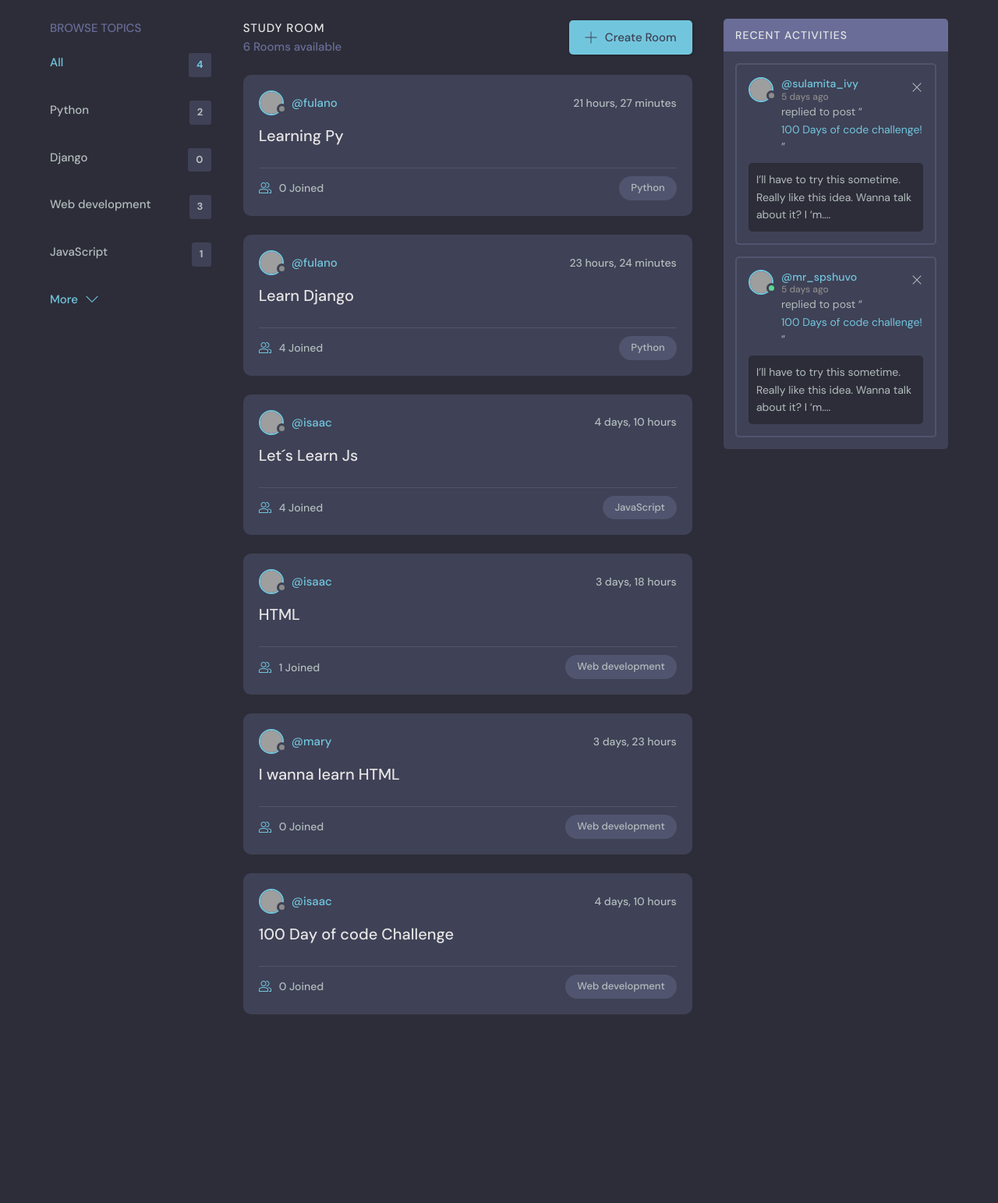
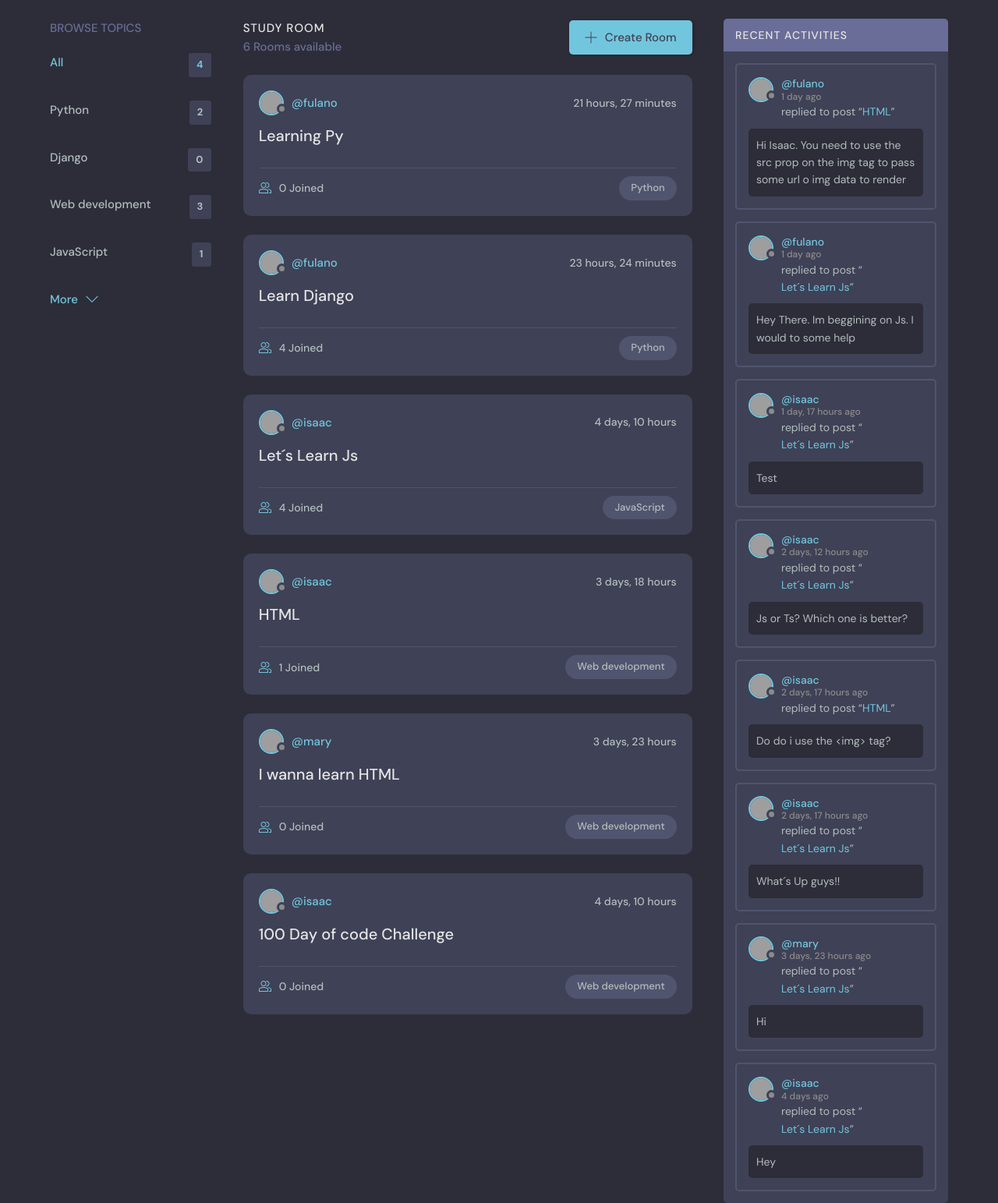
Before and after one commit to IsaacNascimento/StudyBud_Django, a Django app: page / in a window 1280 px wide. Shown: the part 76-1619 px from the top of the page at 78% size. Before the commit the page ends 1377 px from the top, so only its background shows below. Run offline with Django 4.2, Linux system fonts and the light colour scheme; data comes from the database, SQL or seed files in the repository; grey boxes are pictures that could not be loaded.

Commit message:
Styling Profile page, topics, feed, activity and etc

```diff
--- a/studybud/base/templates/base/components/activity_component.html
+++ b/studybud/base/templates/base/components/activity_component.html
@@ -1,17 +1,50 @@
-<h3>Recent Activity</h3>
-<hr>
-{% for message in room_messages %}
-<div>
-  <small>
-    <a href="{% url 'user-profile' message.user.id %}">@{{message.user}}</a> {{message.created|timesince}}
-  </small>
-  <small>Replied to <a>"{{message.room}}"</a></small>
+<div class="activities">
+  <div class="activities__header">
+    <h2>Recent Activities</h2>
+  </div>
+  {% for message in room_messages %}
+  <div class="activities__box">
+    <div class="activities__boxHeader roomListRoom__header">
+      <a
+        href="{% url 'user-profile' message.user.id %}"
+        class="roomListRoom__author"
+      >
+        <div class="avatar avatar--small">
+          <img src="https://randomuser.me/api/portraits/women/11.jpg" />
+        </div>
+        <p>
+          @{{message.user}}
+          <span>{{message.created|timesince}} ago</span>
+        </p>
+      </a>
 
-  <p>{{message}}</p>
-
-  {% if request.user == message.user %}
-  <a href="{% url 'delete-message' message.id%}">Delete</a>
-  {% endif %}
-  <hr>
+      {% if request.user == message.user %}
+      <div class="roomListRoom__actions">
+        <a href="{% url 'user-profile' message.user.id %}">
+          <svg
+            version="1.1"
+            xmlns="http://www.w3.org/2000/svg"
+            width="32"
+            height="32"
+            viewBox="0 0 32 32"
+          >
+            <title>remove</title>
+            <path
+              d="M27.314 6.019l-1.333-1.333-9.98 9.981-9.981-9.981-1.333 1.333 9.981 9.981-9.981 9.98 1.333 1.333 9.981-9.98 9.98 9.98 1.333-1.333-9.98-9.98 9.98-9.981z"
+            ></path>
+          </svg>
+        </a>
+      </div>
+      {% endif %}
+    </div>
+    <div class="activities__boxContent">
+      <p>
+        replied to post “<a href="{% url 'room' message.room.id %}">{{message.room.name}}</a>”
+      </p>
+      <div class="activities__boxRoomContent">
+        {{message.body}}
+      </div>
+    </div>
+  </div>
+  {% endfor %}
 </div>
-{% endfor%}
--- a/studybud/base/templates/base/home.html
+++ b/studybud/base/templates/base/home.html
@@ -59,90 +59,8 @@
     <!-- Room List End -->
 
     <!-- Activities Start -->
-    <div class="activities">
-      <div class="activities__header">
-        <h2>Recent Activities</h2>
-      </div>
-      <div class="activities__box">
-        <div class="activities__boxHeader roomListRoom__header">
-          <a href="profile.html" class="roomListRoom__author">
-            <div class="avatar avatar--small">
-              <img src="https://randomuser.me/api/portraits/women/11.jpg" />
-            </div>
-            <p>
-              @sulamita_ivy
-              <span>5 days ago</span>
-            </p>
-          </a>
-          <div class="roomListRoom__actions">
-            <a href="#">
-              <svg
-                version="1.1"
-                xmlns="http://www.w3.org/2000/svg"
-                width="32"
-                height="32"
-                viewBox="0 0 32 32"
-              >
-                <title>remove</title>
-                <path
-                  d="M27.314 6.019l-1.333-1.333-9.98 9.981-9.981-9.981-1.333 1.333 9.981 9.981-9.981 9.98 1.333 1.333 9.981-9.98 9.98 9.98 1.333-1.333-9.98-9.98 9.98-9.981z"
-                ></path>
-              </svg>
-            </a>
-          </div>
-        </div>
-        <div class="activities__boxContent">
-          <p>
-            replied to post “<a href="room.html">100 Days of code challenge!</a
-            >”
-          </p>
-          <div class="activities__boxRoomContent">
-            I’ll have to try this sometime. Really like this idea. Wanna talk
-            about it? I ‘m....
-          </div>
-        </div>
-      </div>
+    {% include 'base/components/activity_component.html' %}
 
-      <div class="activities__box">
-        <div class="activities__boxHeader roomListRoom__header">
-          <a href="profile.html" class="roomListRoom__author">
-            <div class="avatar avatar--small active">
-              <img src="https://randomuser.me/api/portraits/men/13.jpg" />
-            </div>
-            <p>
-              @mr_spshuvo
-              <span>5 days ago</span>
-            </p>
-          </a>
-          <div class="roomListRoom__actions">
-            <a href="#">
-              <svg
-                version="1.1"
-                xmlns="http://www.w3.org/2000/svg"
-                width="32"
-                height="32"
-                viewBox="0 0 32 32"
-              >
-                <title>remove</title>
-                <path
-                  d="M27.314 6.019l-1.333-1.333-9.98 9.981-9.981-9.981-1.333 1.333 9.981 9.981-9.981 9.98 1.333 1.333 9.981-9.98 9.98 9.98 1.333-1.333-9.98-9.98 9.98-9.981z"
-                ></path>
-              </svg>
-            </a>
-          </div>
-        </div>
-        <div class="activities__boxContent">
-          <p>
-            replied to post “<a href="room.html">100 Days of code challenge!</a
-            >”
-          </p>
-          <div class="activities__boxRoomContent">
-            I’ll have to try this sometime. Really like this idea. Wanna talk
-            about it? I ‘m....
-          </div>
-        </div>
-      </div>
-    </div>
     <!-- Activities End -->
   </div>
 </main>
```
Also changed, not shown: studybud/base/templates/base/profile.html (+43 -19 lines), studybud/base/templates/base/profile_old.html (added, +27 -0 lines).
